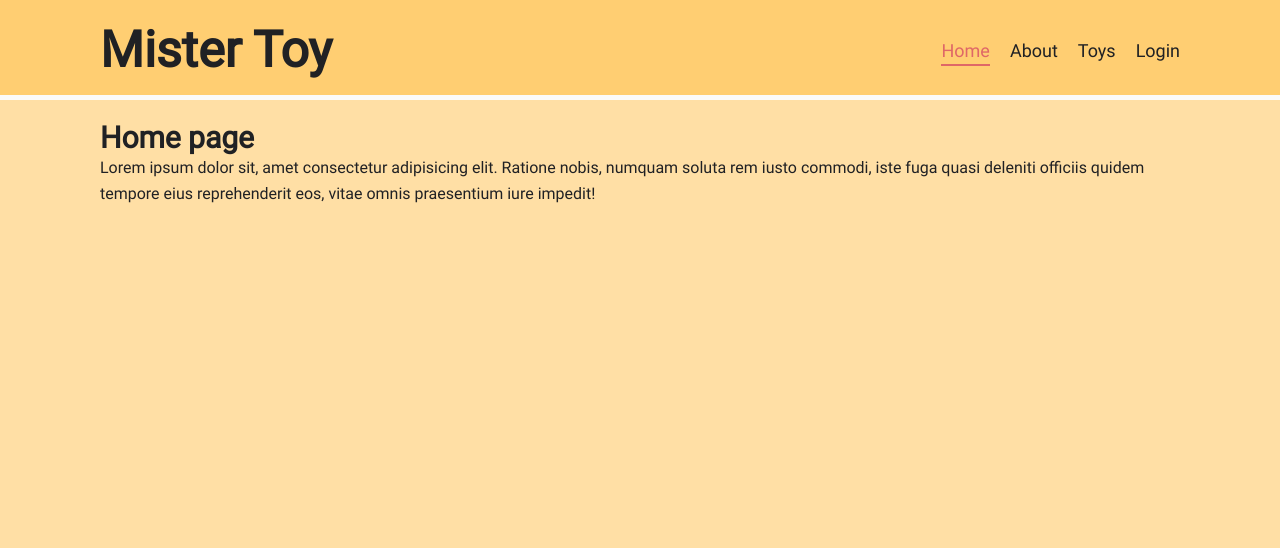
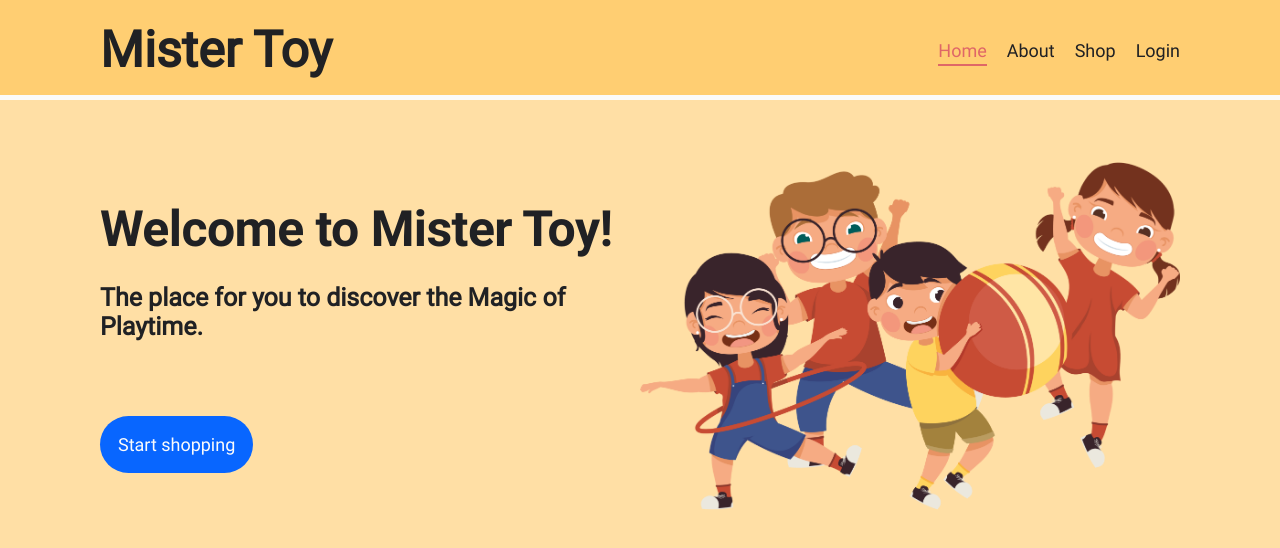
Before and after one commit to RonFelsenfeld/misterToy-frontend, a React (Vite) app: page / in a window 1280 px wide. Shown: the top 548 px of the page. Built offline with nearby package versions, Linux system fonts and the light colour scheme.

Commit message:
Build and design home page

```diff
--- a/src/assets/style/base/layout.css
+++ b/src/assets/style/base/layout.css
@@ -13,6 +13,6 @@
 
 .list-layout {
   display: grid;
-  grid-template-columns: repeat(auto-fit, minmax(200px, 1fr));
+  grid-template-columns: repeat(auto-fit, minmax(250px, 1fr));
   gap: 2em;
 }
--- a/src/assets/style/cmps/login-form.css
+++ b/src/assets/style/cmps/login-form.css
@@ -4,7 +4,7 @@
 }
 
 .login-form > *:is(input, button) {
-  width: 40%;
+  width: 350px;
   padding: 1em;
   border: 1px solid var(--clr-gray-1);
   border-radius: var(--main-br);
--- a/src/assets/style/pages/home-page.css
+++ b/src/assets/style/pages/home-page.css
@@ -1,8 +1,55 @@
-.home-page h1 {
-  font-size: 3em;
+.home-page {
+  gap: 1em;
 }
 
-.home-page p {
-  font-size: 1.6em;
-  line-height: 1.6;
+.home-page .welcome-container {
+  flex-grow: 1;
 }
+
+.home-page .welcome-container .main-title {
+  margin-block-end: 0.5em;
+
+  font-size: 5em;
+  font-family: RobotoBold, sans-serif;
+  letter-spacing: -0.6px;
+}
+
+.home-page .welcome-container .secondary-title {
+  margin-block-end: 3em;
+  font-size: 2.5em;
+}
+
+.home-page .welcome-container .btn-cta {
+  position: relative;
+
+  padding: 1em;
+  border-radius: 2em;
+
+  font-size: 1.8em;
+  color: var(--clr-gray--1);
+  background-color: var(--clr-login-btn);
+}
+
+.home-page .welcome-container .btn-cta:hover {
+  scale: 1.1;
+  padding-inline-end: 2.5em;
+}
+
+.home-page .welcome-container .btn-cta::after {
+  position: absolute;
+  right: 0.8em;
+
+  font-family: faSolid;
+  content: '\f30b';
+
+  opacity: 0;
+  transition: opacity 0.2s;
+}
+
+.home-page .welcome-container .btn-cta:hover::after {
+  opacity: 1;
+}
+
+.home-page img {
+  max-width: 50%;
+}
--- a/src/assets/style/pages/login-signup.css
+++ b/src/assets/style/pages/login-signup.css
@@ -1,6 +1,9 @@
 .login-signup {
+  max-width: 50%;
   padding: 4em 0;
   border-radius: var(--main-br);
+  margin: auto;
+
   background-color: var(--clr-gray--1);
 }
 
--- a/src/assets/style/pages/toy-edit.css
+++ b/src/assets/style/pages/toy-edit.css
@@ -1,9 +1,10 @@
 .toy-edit {
+  max-width: 50%;
   gap: 2em;
 
   padding-block: 2.5em;
   border-radius: var(--main-br);
-  margin-block-start: 3em;
+  margin: 3em auto;
 
   background-color: var(--main-clr-1);
   box-shadow: var(--box-shadow);
--- a/src/cmps/AppHeader.jsx
+++ b/src/cmps/AppHeader.jsx
@@ -12,7 +12,7 @@ export function AppHeader() {
         <nav className="main-nav flex align-center">
           <NavLink to="/">Home</NavLink>
           <NavLink to="/about">About</NavLink>
-          <NavLink to="/toy">Toys</NavLink>
+          <NavLink to="/toy">Shop</NavLink>
 
           {user && user.isAdmin && <NavLink to="/dashboard">Dashboard</NavLink>}
           {!user && <NavLink to="/login">Login</NavLink>}
--- a/src/cmps/BranchesMap.jsx
+++ b/src/cmps/BranchesMap.jsx
@@ -20,7 +20,7 @@ export function BranchesMap() {
   }
 
   return (
-    <div style={{ height: '50vh', width: '100%', marginBlockEnd: '3em' }}>
+    <div style={{ height: '70vh', width: '60%' }}>
       <GoogleMapReact
         bootstrapURLKeys={{ key: 'AIzaSyBRVkXzBLhvXI7QvhMHd0dpG2u2X_R72no' }}
         center={coords}
--- a/src/cmps/LabelFilter.jsx
+++ b/src/cmps/LabelFilter.jsx
@@ -11,7 +11,7 @@ import Checkbox from '@mui/material/Checkbox'
 import { toyService } from '../services/toy.service'
 
 export function LabelFilter({ onSetFilter, filterBy }) {
-  const [filterByLabels, setFilterByLabels] = useState([])
+  const [filterByLabels, setFilterByLabels] = useState(filterBy.labels)
   const labels = toyService.getLabels()
 
   useEffect(() => {
--- a/src/cmps/ToyFilter.jsx
+++ b/src/cmps/ToyFilter.jsx
@@ -31,7 +31,7 @@ export function ToyFilter({ onSetFilter, filterBy }) {
         <input
           type="text"
           id="name"
-          placeholder="Filter by name"
+          placeholder="By name"
           name="name"
           value={filterByToEdit.name}
           onChange={handleChange}
@@ -40,7 +40,7 @@ export function ToyFilter({ onSetFilter, filterBy }) {
         <input
           type="number"
           id="maxPrice"
-          placeholder="Filter by price"
+          placeholder="By max price"
           name="maxPrice"
           value={filterByToEdit.maxPrice ? filterByToEdit.maxPrice : ''}
           onChange={handleChange}
--- a/src/cmps/ToyPreview.jsx
+++ b/src/cmps/ToyPreview.jsx
@@ -15,6 +15,7 @@ export function ToyPreview({ toy, onRemoveToy }) {
   }
 
   return (
+    <Link to={`/toy/${toy._id}`}>
       <article className="toy-preview flex column align-center">
         <h4 className="toy-name">{toy.name}</h4>
 
@@ -40,5 +41,6 @@ export function ToyPreview({ toy, onRemoveToy }) {
           )}
         </div>
       </article>
+    </Link>
   )
 }
--- a/src/pages/About.jsx
+++ b/src/pages/About.jsx
@@ -2,7 +2,8 @@ import { BranchesMap } from '../cmps/BranchesMap'
 
 export function About() {
   return (
-    <section className="about">
+    <section className="about flex justify-between">
+      <div className="flex column justify-center">
         <h1 className="about-title">About us</h1>
         <h3 className="greet">Hi there!</h3>
 
@@ -11,10 +12,10 @@ export function About() {
           <p>Our motivation is to give you the best service for the lowest price. </p>
           <p>You can find us at our branches, take a look at the map below:</p>
         </div>
+        <h4 className="greet">We are waiting for you!</h4>
+      </div>
 
       <BranchesMap />
-
-      <h4 className="greet">We are waiting for you!</h4>
     </section>
   )
 }
--- a/src/pages/HomePage.jsx
+++ b/src/pages/HomePage.jsx
@@ -1,12 +1,19 @@
+import { Link } from 'react-router-dom'
+
+import homePageImg from '../assets/img/home-page-img.png'
+
 export function HomePage() {
   return (
-    <section className="home-page">
-      <h1>Home page</h1>
-      <p>
-        Lorem ipsum dolor sit, amet consectetur adipisicing elit. Ratione nobis, numquam soluta rem
-        iusto commodi, iste fuga quasi deleniti officiis quidem tempore eius reprehenderit eos,
-        vitae omnis praesentium iure impedit!
-      </p>
+    <section className="home-page flex align-center">
+      <div className="welcome-container">
+        <h1 className="main-title">Welcome to Mister Toy!</h1>
+        <h3 className="secondary-title">The place for you to discover the Magic of Playtime.</h3>
+        <Link to="/toy">
+          <button className="btn-cta flex align-center">Start shopping</button>
+        </Link>
+      </div>
+
+      <img src={homePageImg} alt="Kids playing" />
     </section>
   )
 }
```
Also changed, not shown: src/assets/img/home-page-img.png (added), src/assets/img/logo.png (added). Lines whose indentation alone changed are shown as unchanged.
